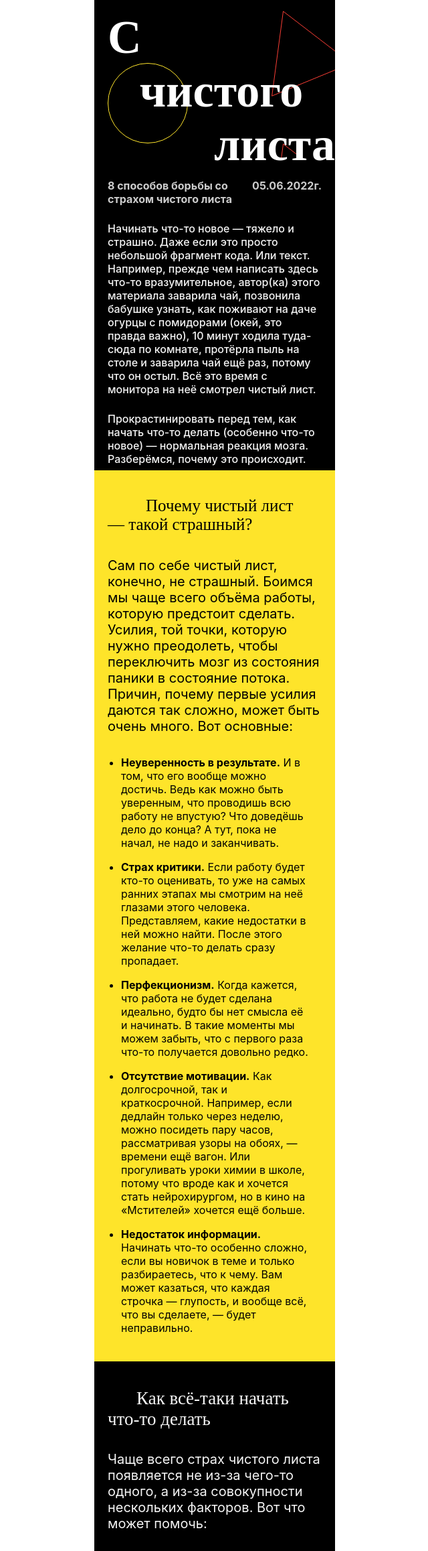
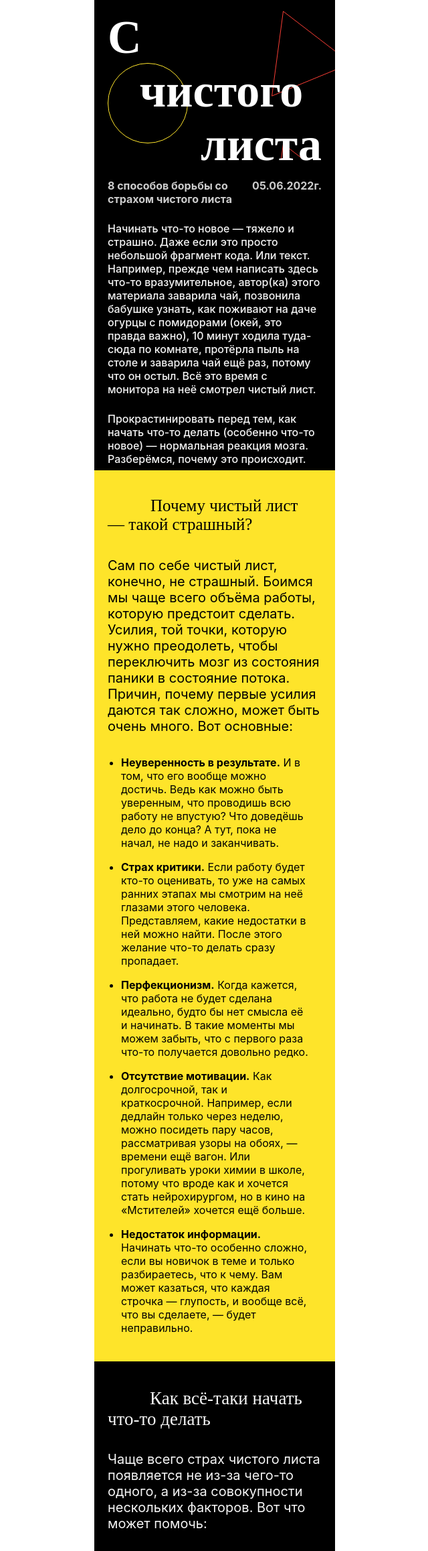
Before and after one commit to ReeneQo/my-first-project, a plain HTML site: page styles/index.html in a window 1280 px wide. Shown: the part 116-2431 px from the top of the page at 67% size, without its empty margins (319-959 px from the left). Drawn offline with Linux system fonts and the light colour scheme; files whose address does not match are found by name; a web font is replaced by a local one.

Commit message:
style.css

```diff
--- a/styles/style.css
+++ b/styles/style.css
@@ -91,6 +91,8 @@
 .lista {
     display: flex;
     flex-direction: row-reverse;
+    margin-bottom: 20px;
+    margin-right: 20px;
 }
 
 .intro {
@@ -152,21 +154,18 @@
     justify-content: center;
     height: 63px;
     padding: 0;
-    margin: 35px 5px 32px 0px;
+    margin: 35px 20px 32px 20px;
 }
 
 .content-title {
     font-family: "ebgaramond";
     font-size: 25px;
-    margin-left: 77px;
-    font-weight: 500px;
+    margin-left: 64px;
 }
 
 .content-title1 {
     font-family: "ebgaramond";
     font-size: 25px;
-    margin-left: 20px;
-    font-weight: 500px;
 }
 
 .content-section__introduction {
@@ -214,14 +213,13 @@
     display: flex;
     flex-direction: column;
     justify-content: center;
-    margin: 40px 5px 32px 0px;
+    margin: 40px 20px 32px 20px;
 }
 
 .how-to-title {
     font-family: "ebgaramond";
     color: #f5f5f5;
     font-size: 27px;
-    font-weight: 500px;
     margin-left: 63px;
 }
 
@@ -229,8 +227,6 @@
     font-family: "ebgaramond";
     color: #f5f5f5;
     font-size: 27px;
-    font-weight: 500px;
-    margin-left: 20px;
 }
 
 .how-to-text {
```
